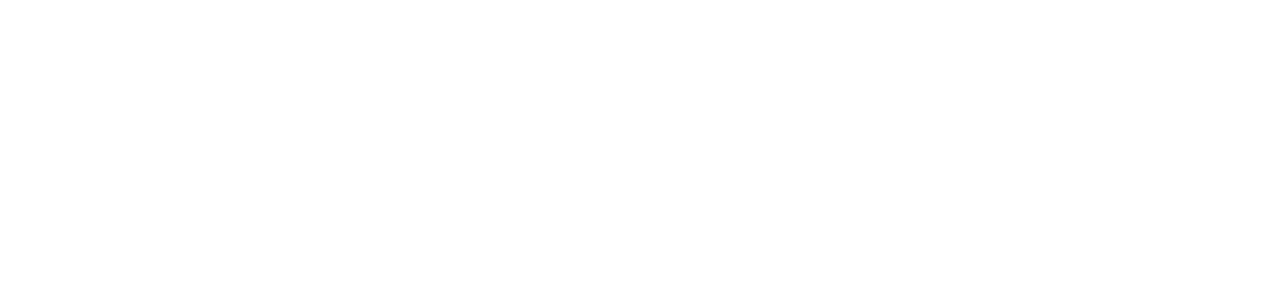
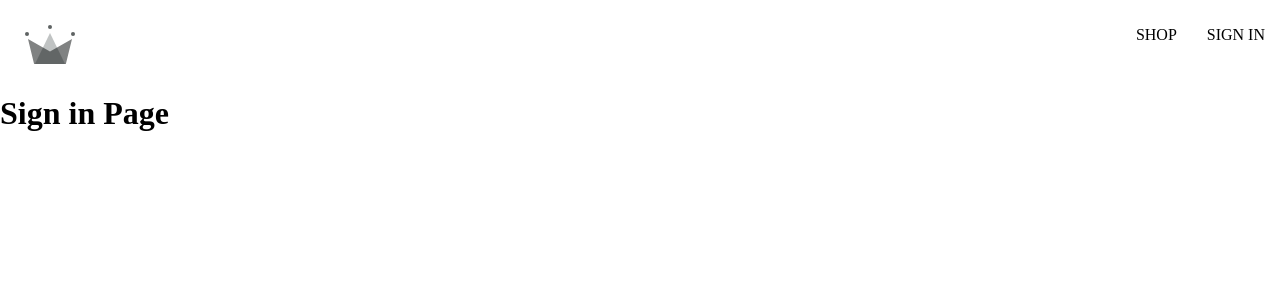
Before and after one commit to lRustyShackleford/clothing-site, a React (Create React App) app: page /sign-in in a window 1280 px wide. Before the commit this address had no page. Shown: the top 300 px of the page. Built offline with nearby package versions, Linux system fonts and the light colour scheme; the HTML template or start-up script is replaced by a standard one.

Commit message:
add sign in component

```diff
--- a/package.json
+++ b/package.json
@@ -6,6 +6,7 @@
     "@testing-library/jest-dom": "^5.16.4",
     "@testing-library/react": "^13.1.1",
     "@testing-library/user-event": "^13.5.0",
+    "firebase": "^9.7.0",
     "react": "^18.1.0",
     "react-dom": "^18.1.0",
     "react-router-dom": "6",
--- a/src/App.js
+++ b/src/App.js
@@ -1,5 +1,6 @@
 import Home from "./routes/home/home.component";
 import Navigation from "./routes/navigation/navigation.component";
+import SignIn from "./routes/sign-in/sign-in.component";
 import { Routes, Route} from "react-router-dom";
 
 
@@ -13,6 +14,7 @@
       <Route path='/' element={<Navigation />}>
         <Route index element={<Home />} />
         <Route path='shop' element={<Shop />} />
+        <Route path='sign-in' element={<SignIn />} />
       </Route>
     </Routes>
   );
--- a/src/routes/home/home.component.js
+++ b/src/routes/home/home.component.js
@@ -1,5 +1,6 @@
 import CategoryDirectory from "../../components/category-directory/category-directory.component";
 import { Outlet } from "react-router-dom";
+import SignIn from "../sign-in/sign-in.component";
 
 const Home = () => {
     const categories = [
--- a/src/routes/navigation/navigation.component.js
+++ b/src/routes/navigation/navigation.component.js
@@ -13,6 +13,9 @@
                     <Link className="nav-link" to="/shop">
                         SHOP
                     </Link>
+                    <Link className="nav-link" to="/sign-in">
+                        SIGN IN
+                    </Link>
                 </div>
             </div>
             <Outlet />
--- /dev/null
+++ b/src/routes/sign-in/sign-in.component.js
@@ -0,0 +1,9 @@
+const SignIn = () => {
+    return (
+        <div>
+            <h1>Sign in Page</h1>
+        </div>
+    )
+};
+
+export default SignIn;
```
Also changed, not shown: 1 other file (tests, documents, lock files or other folders).
